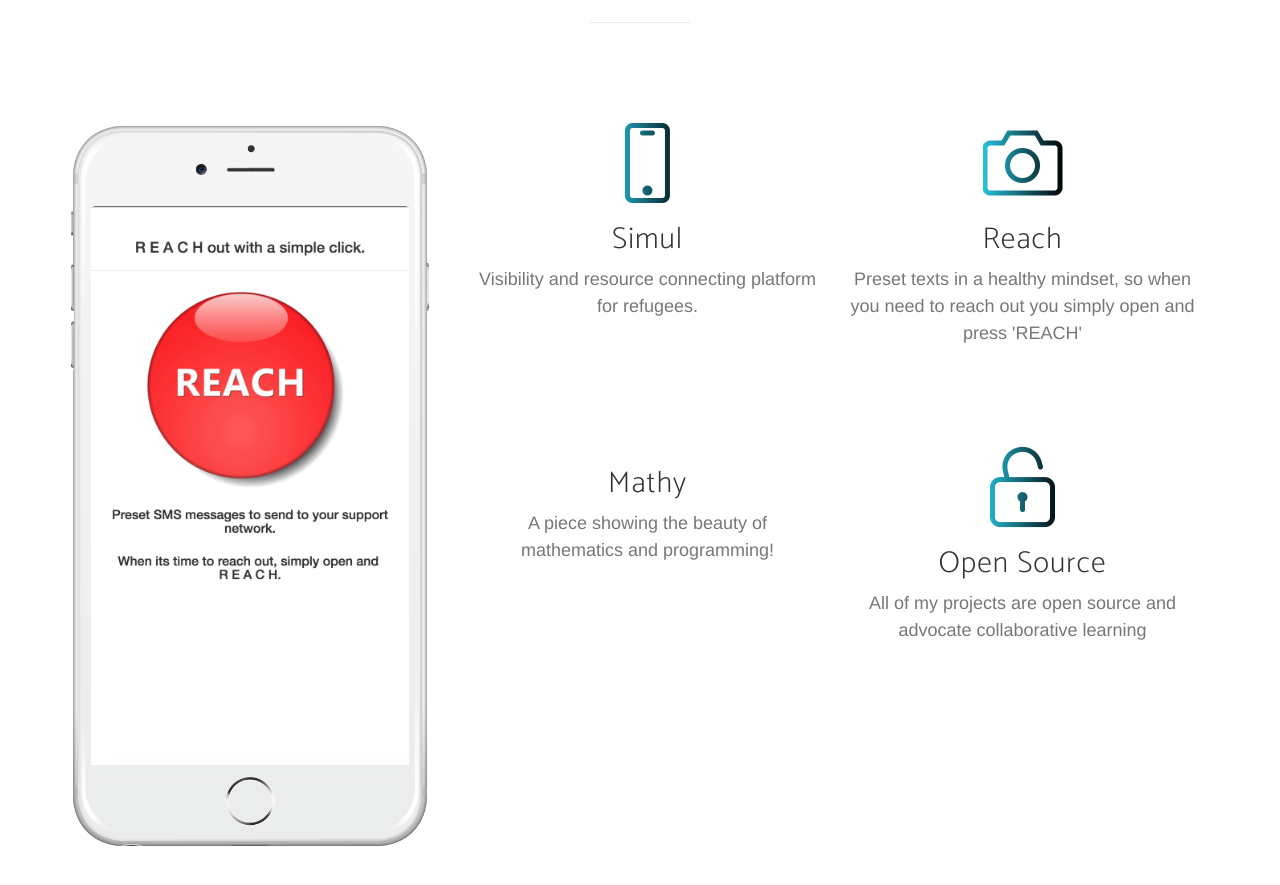
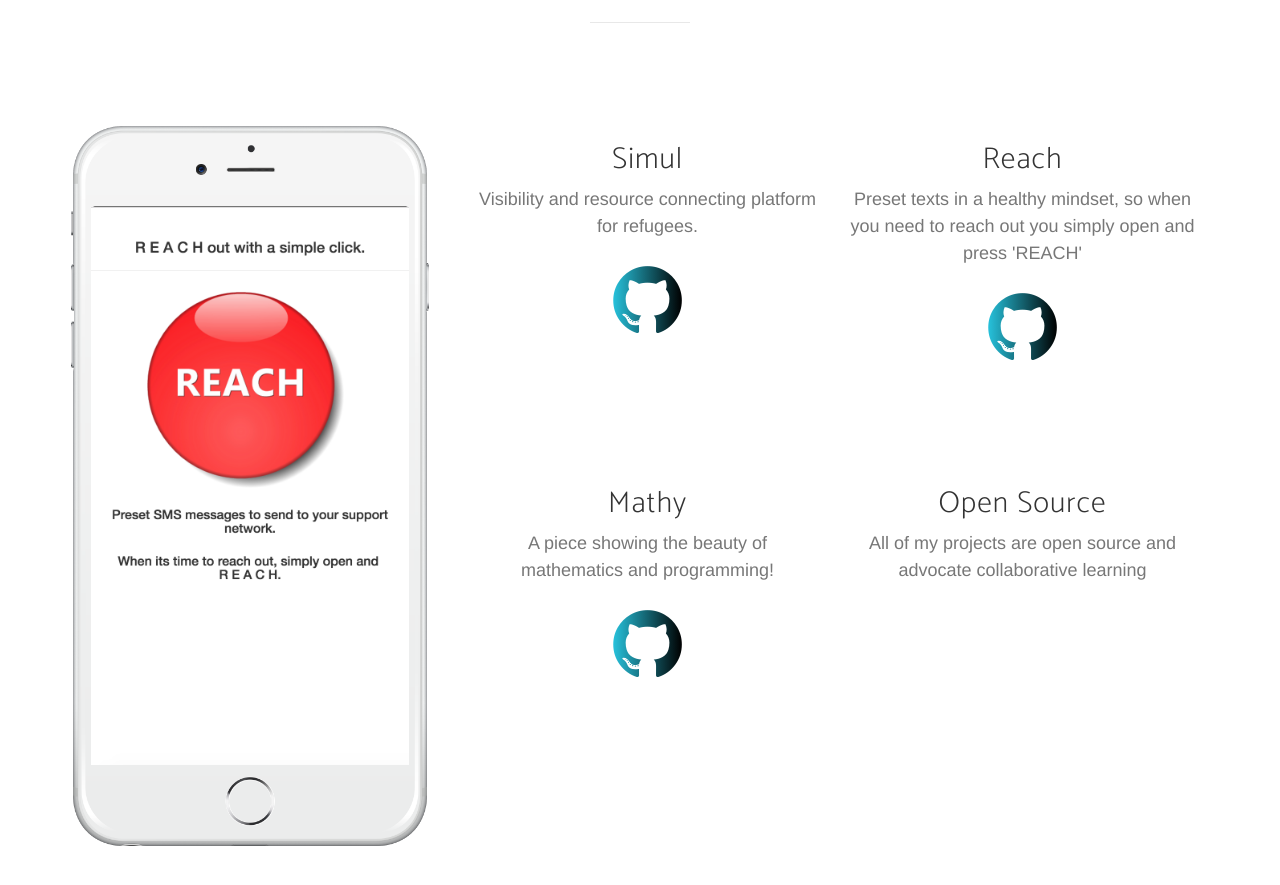
Before and after one commit to hypatiah/hypatiah.github.io, a website: page index.html in a window 1280 px wide. Shown: the part 1880-2765 px from the top of the page. Drawn offline with nearby package versions, Linux system fonts and the light colour scheme; a web font is replaced by a local one.

Commit message:
Add github links to projects

```diff
--- a/index.html
+++ b/index.html
@@ -145,30 +145,29 @@
                         <div class="row">
                             <div class="col-md-6">
                                 <div class="feature-item">
-                                    <i class="icon-screen-smartphone text-primary"></i>
                                     <h3>Simul</h3>
                                     <p class="text-muted">Visibility and resource connecting platform for refugees.</p>
+                                    <a href="https://github.com/hypatiah/simul-react-native"><i class="fa fa-github"></i></a>
                                 </div>
                             </div>
                             <div class="col-md-6">
                                 <div class="feature-item">
-                                    <i class="icon-camera text-primary"></i>
                                     <h3>Reach</h3>
                                     <p class="text-muted">Preset texts in a healthy mindset, so when you need to reach out you simply open and press 'REACH'</p>
+                                      <a href="https://github.com/hypatiah/reach"><i class="fa fa-github"></i></a>
                                 </div>
                             </div>
                         </div>
                         <div class="row">
                             <div class="col-md-6">
                                 <div class="feature-item">
-                                    <i class="icon-computer text-primary"></i>
                                     <h3>Mathy</h3>
                                     <p class="text-muted">A piece showing the beauty of mathematics and programming!</p>
+                                      <a href="https://github.com/hypatiah"><i class="fa fa-github"></i></a>
                                 </div>
                             </div>
                             <div class="col-md-6">
                                 <div class="feature-item">
-                                    <i class="icon-lock-open text-primary"></i>
                                     <h3>Open Source</h3>
                                     <p class="text-muted">All of my projects are open source and advocate collaborative learning</p>
                                 </div>
```
